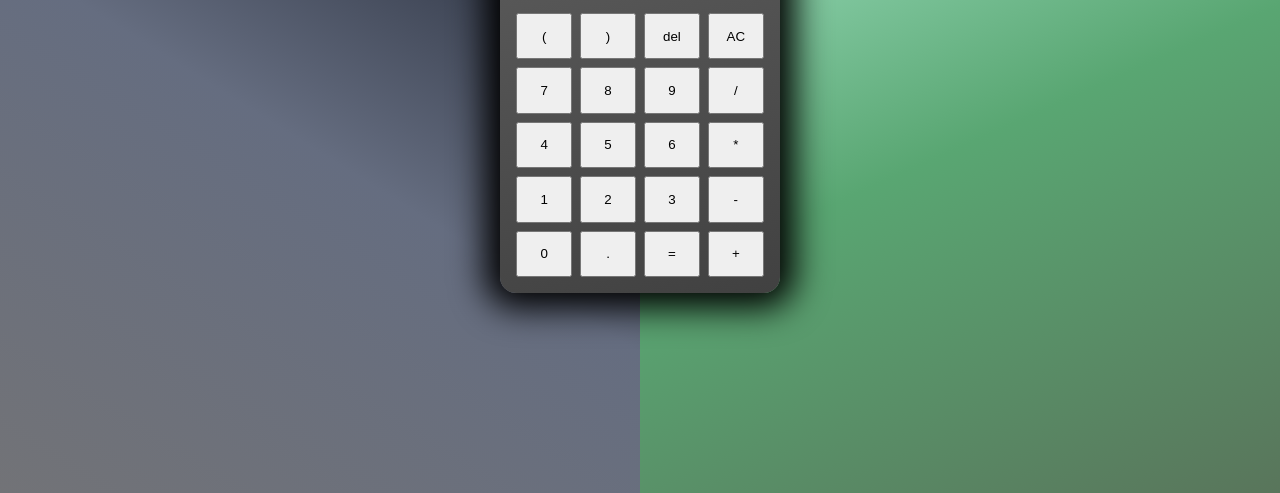
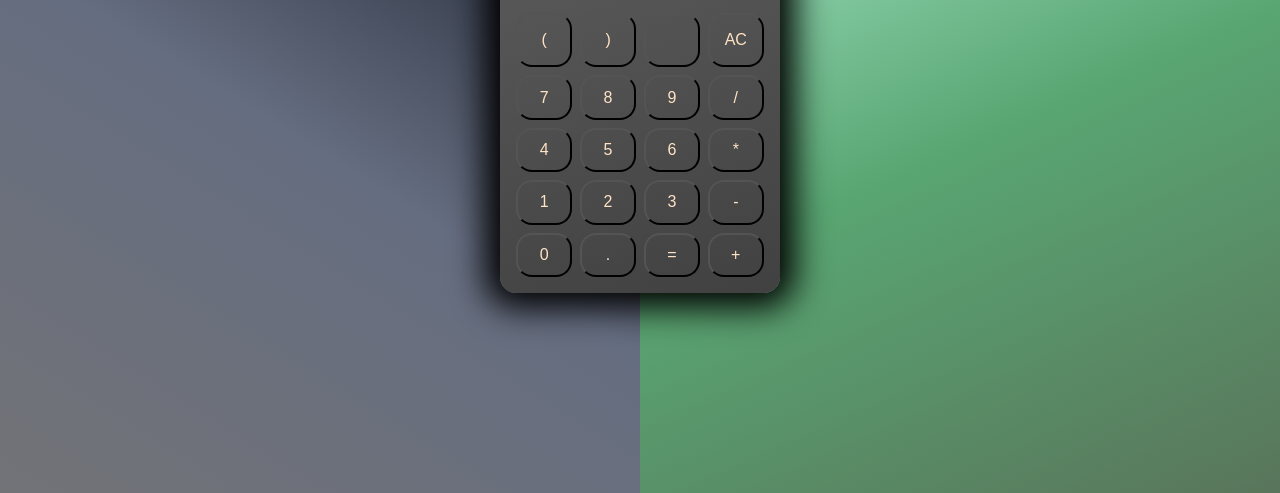
Before and after one commit to rshp/odin-calculator, a plain HTML site: page index.html in a window 1280 px wide. Shown: the part 307-800 px from the top of the page. Drawn offline with nearby package versions, Linux system fonts and the light colour scheme.

Commit message:
Add button styling and backspace symbol

```diff
--- a/index.html
+++ b/index.html
@@ -7,6 +7,10 @@
 		<title>TOP calculator</title>
 		<script src="./script.mjs" defer></script>
 		<link rel="stylesheet" href="style.css" />
+		<link
+			href="https://fonts.googleapis.com/icon?family=Material+Icons"
+			rel="stylesheet"
+		/>
 	</head>
 	<body>
 		<div class="left-background"></div>
@@ -19,7 +23,9 @@
 			<div class="calculator-keyboard">
 				<button class="button">(</button>
 				<button class="button">)</button>
-				<button class="button">del</button>
+				<button class="button">
+					<i class="material-icons">&#xe14a;</i>
+				</button>
 				<button class="button">AC</button>
 				<button class="button">7</button>
 				<button class="button">8</button>
--- a/style.css
+++ b/style.css
@@ -101,3 +101,10 @@ body {
 	border-radius: 1rem;
 	box-shadow: 0px 0px 34px 15px #000000;
 }
+
+button {
+	background: none;
+	border-radius: 1rem;
+	color: bisque;
+	font-size: 1rem;
+}
```
